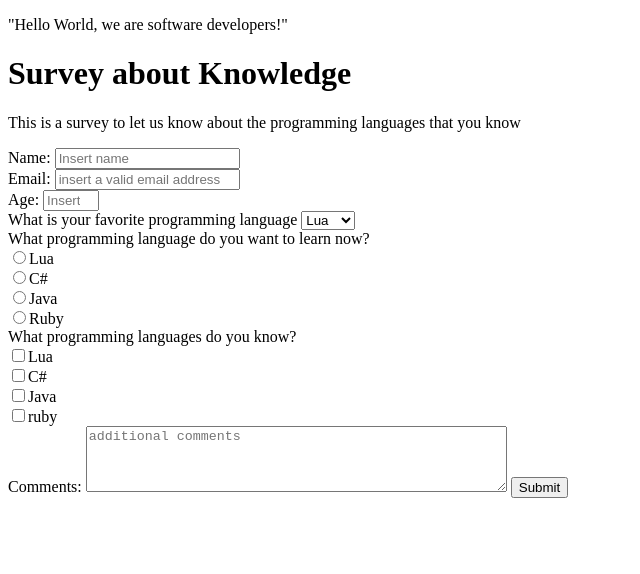
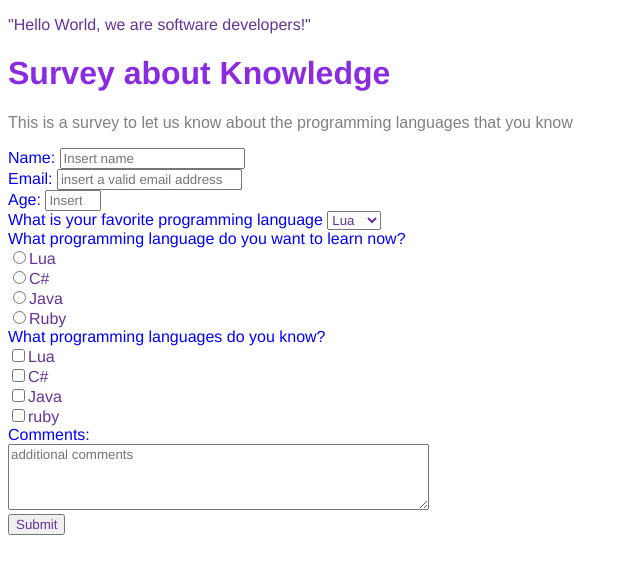
Before and after one commit to jcco104/Build_the_project, a plain HTML site: page index.html in a window 1280 px wide. Shown: the whole page, without its empty margins (0-640 px from the left). Drawn offline with Linux system fonts and the light colour scheme.

Commit message:
adding some style
put some lines

```diff
--- a/css/style.css
+++ b/css/style.css
@@ -0,0 +1,16 @@
+*{
+    font-family:'Franklin Gothic Medium', 'Arial Narrow', Arial, sans-serif;
+    color:rebeccapurple;
+}
+
+#description{
+    font-family:Arial, Helvetica, sans-serif;
+    color:grey;
+}
+label{
+    color:blue;
+}
+
+h1{
+    color:blueviolet;
+}
--- a/index.html
+++ b/index.html
@@ -52,8 +52,9 @@
     <input type="checkbox" value="c#">C#<br>
     <input type="checkbox" value="java">Java<br>
     <input type="checkbox" value="Ruby">ruby<br>
-    <label>Comments:</label>
+    <label>Comments:</label><br>
     <textarea rows="4" cols="50" placeholder="additional comments"></textarea>
+    <br>
     <button id="submit" type="submit">Submit</button><br>
     </form>
     <script  src="js/index.js"></script>
```
